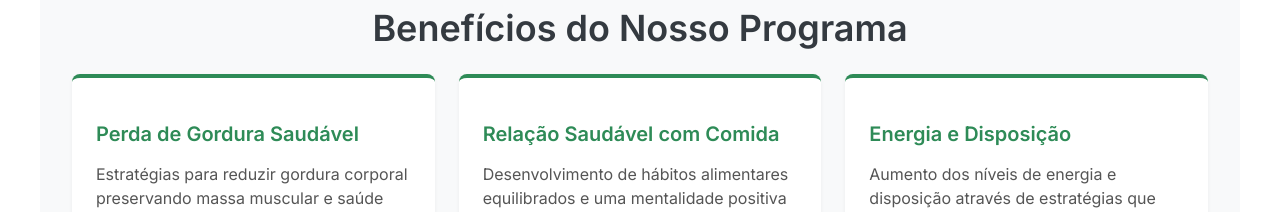
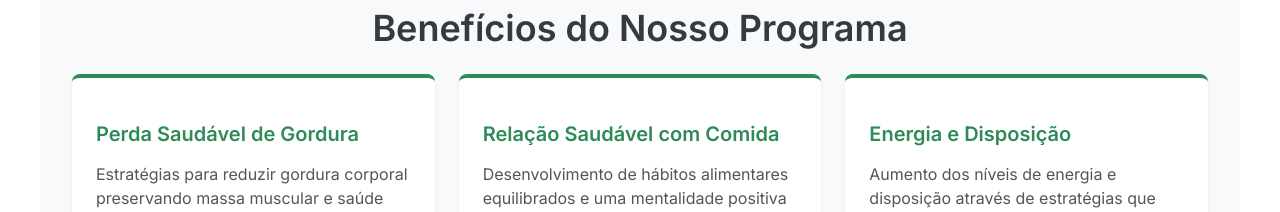
Before and after one commit to denerval1111/denerval1111-nextjs-boilerplate-novo, a Next.js app: page /pilares/gerenciamento-peso in a window 1280 px wide. Shown: the part 840-1052 px from the top of the page. Built offline with nearby package versions, Linux system fonts and the light colour scheme.

Commit message:
Update page.tsx

```diff
--- a/app/pilares/gerenciamento-peso/page.tsx
+++ b/app/pilares/gerenciamento-peso/page.tsx
@@ -131,7 +131,7 @@ export default function GerenciamentoPesoPage() {
               marginBottom: '0.75rem',
               fontWeight: '600'
             }}>
-              Perda de Gordura Saudável
+              Perda Saudável de Gordura
             </h3>
             <p style={{ color: '#555', lineHeight: '1.5' }}>
               Estratégias para reduzir gordura corporal preservando massa muscular e saúde metabólica.
```
